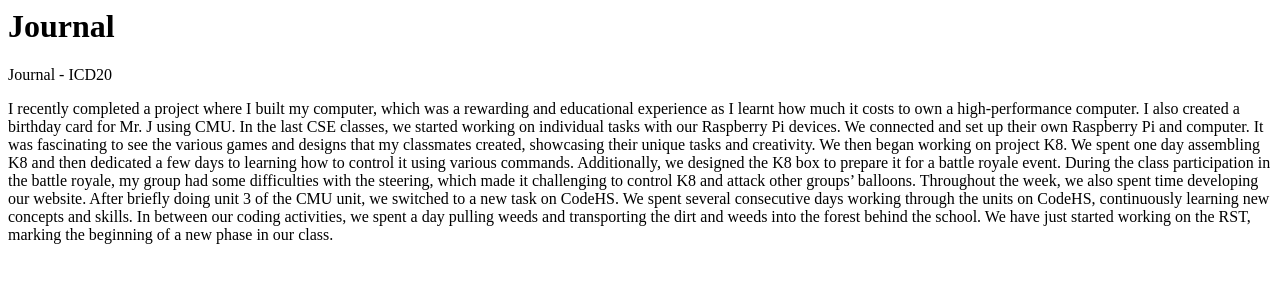
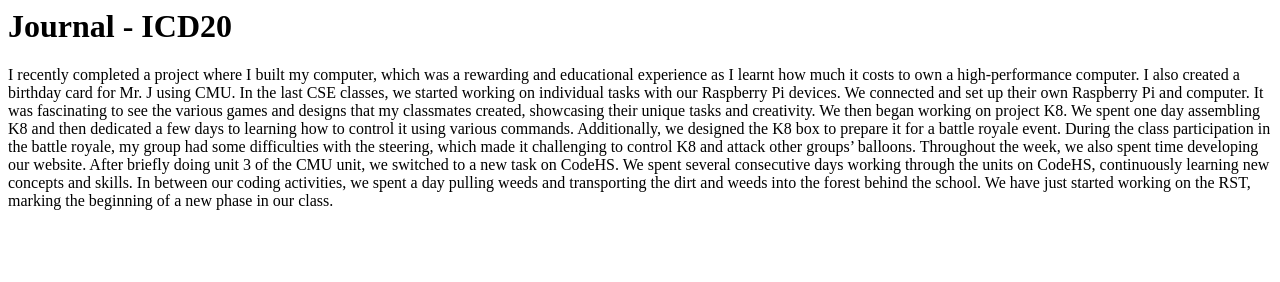
Before and after one commit to ics-ASH/portfolio-websites-kiangauthier, a plain HTML site: page 3index.html in a window 1280 px wide. Drawn offline with Linux system fonts and the light colour scheme.

Commit message:
new changes

```diff
--- a/3index.html
+++ b/3index.html
@@ -1,8 +1,8 @@
-<h1>Journal</h1>
+<h1>Journal - ICD20</h1>
 <!DOCTYPE html>
 <html>
 
-<p>Journal - ICD20</p>
+
 
 <p>I recently completed a project where I built my computer, which was a rewarding and educational experience as I learnt how much it costs to own a high-performance computer. I also created a birthday card for Mr. J using CMU. In the last CSE classes, we started working on individual tasks with our Raspberry Pi devices. We connected and set up their own Raspberry Pi and computer. It was fascinating to see the various games and designs that my classmates created, showcasing their unique tasks and creativity.
     We then began working on project K8. We spent one day assembling K8 and then dedicated a few days to learning how to control it using various commands. Additionally, we designed the K8 box to prepare it for a battle royale event. During the class participation in the battle royale, my group had some difficulties with the steering, which made it challenging to control K8 and attack other groups’ balloons.
```
